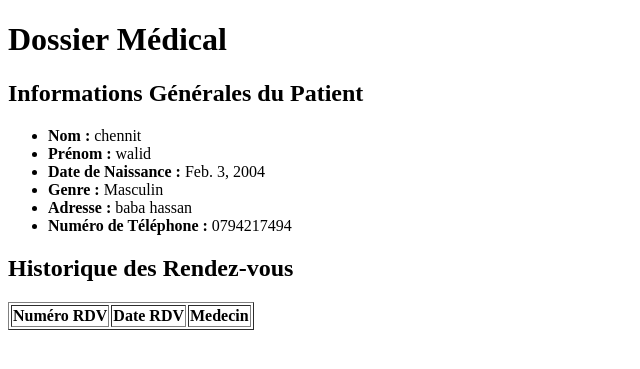
After one commit to Ramskyii/Projet_SI_Django, a Django app: page /dossier_medical/1/ in a window 1280 px wide. The commit adds this page. Shown: the top 369 px of the page, without its empty margins (0-640 px from the left). Run offline with Django 5.2, Linux system fonts and the light colour scheme; data comes from the database, SQL or seed files in the repository; both versions use the stored data as it was after the commit; lists and menus that the app fills with data are empty.

Commit message:
j'ai pas encre finis le dossier

```diff
--- a/Projet/app1/forms.py
+++ b/Projet/app1/forms.py
@@ -2,7 +2,7 @@ from django import forms
 from .models import Patient
 from .models import Medecin
 from .models import RendezVous
-
+from .models import Dossier
 
 class PatientForm(forms.ModelForm) :
     class Meta:
@@ -13,6 +13,11 @@ class PatientForm(forms.ModelForm) :
 class MedecinForm(forms.ModelForm) :
     class Meta :
         model = Medecin
+        fields = '__all__'
+
+class DossierForm(forms.ModelForm):
+    class Meta:
+        model = Dossier
         fields = '__all__'
 
 
--- a/Projet/app1/models.py
+++ b/Projet/app1/models.py
@@ -16,6 +16,9 @@ class Patient(models.Model) :
     Genre = models.CharField(max_length = 1,choices = choix_genre)
     def delete(self):
         return super().delete()
+
+    def rendezvous_set(self):
+        return RendezVous.objects.filter(Num_p=self)
 
 class Medecin(models.Model) :
     Num_M = models.AutoField(primary_key=True)
--- /dev/null
+++ b/Projet/app1/templates/dossier_medical.html
@@ -0,0 +1,44 @@
+<!DOCTYPE html>
+<html lang="en">
+<head>
+    <meta charset="UTF-8">
+    <meta name="viewport" content="width=device-width, initial-scale=1.0">
+    <title>Dossier Médical</title>
+</head>
+<body>
+
+<h1>Dossier Médical</h1>
+<h2>Informations Générales du Patient</h2>
+<ul>
+    <li><strong>Nom :</strong> {{ dossier_medical.Num_Patient.Nom_P }}</li>
+    <li><strong>Prénom :</strong> {{ dossier_medical.Num_Patient.Prenom_P }}</li>
+    <li><strong>Date de Naissance :</strong> {{ dossier_medical.Num_Patient.DateNaissance }}</li>
+    <li><strong>Genre :</strong> {{ dossier_medical.Num_Patient.get_Genre_display }}</li>
+    <li><strong>Adresse :</strong> {{ dossier_medical.Num_Patient.Adresse_P }}</li>
+    <li><strong>Numéro de Téléphone :</strong> {{ dossier_medical.Num_Patient.Telephone_P }}</li>
+</ul>
+<h2>Historique des Rendez-vous</h2>
+
+<table border="1">
+    <thead>
+        <tr>
+            <th>Numéro RDV</th>
+            <th>Date RDV</th>
+            <th>Medecin</th>
+        </tr>
+    </thead>
+    <tbody>
+        {% for rendezvous in Dossier.Num_Patient.rendezvous_set.all %}
+            <tr>
+                <td>{{ rendezvous.Num_rdv }}</td>
+                <td>{{ rendezvous.Date_rdv }}</td>
+                <td>{{ rendezvous.Num_M}}</td>
+            </tr>
+        {% endfor %}
+    </tbody>
+</table>
+
+
+
+</body>
+</html>
--- a/Projet/app1/templates/liste_patients.html
+++ b/Projet/app1/templates/liste_patients.html
@@ -36,6 +36,12 @@
                 <td>
                     <a href="{% url 'supprimer_patient' pk=patient.Num_P %}"><button>Supprimer</button></a>
                 </td>
+                <td>
+                    <a href="{% url 'Dossier_medical' patient_id=patient.Num_P %}">Voir Dossier</a>
+
+
+
+                </td>
 
             </tr>
         {% endfor %}
--- a/Projet/app1/urls.py
+++ b/Projet/app1/urls.py
@@ -14,6 +14,7 @@ from .views import prefillPatient
 from .views import supprimer_patient
 from .views import supprimer_medecin
 from .views import prefillMedecin
+from .views import Dossier_medical
 
 
 urlpatterns = [
@@ -31,7 +32,7 @@ urlpatterns = [
     path('prefill_patient/<int:pk>/', prefillPatient, name='prefill_patient'),
     path('supprimer_patient/<int:pk>/',supprimer_patient,name='supprimer_patient'),
 
-
+    path('dossier_medical/<int:patient_id>/', Dossier_medical, name='Dossier_medical'),
     path('supprimer_medecin/<int:pk>/',supprimer_medecin,name='supprimer_medecin'),
     path('prefillMedecin/<int:pk>/', prefillMedecin, name='prefillMedecin'),
 ]
--- a/Projet/app1/views.py
+++ b/Projet/app1/views.py
@@ -7,6 +7,8 @@ from .forms import RendezVousForm
 from .models import RendezVous
 from .models import Salle
 from django.contrib.auth import authenticate, login
+from .models import Dossier
+from .forms import DossierForm
 
 def page_authentification(request):
     if request.method == 'POST':
@@ -16,9 +18,9 @@ def page_authentification(request):
 
         if user is not None:
             login(request, user)
-            return redirect('Home')  # Remplacez 'dashboard' par le nom de votre vue de tableau de bord
+            return redirect('Home')
         else:
-            # Gestion de l'erreur d'authentification (peut être personnalisée)
+
             error_message = "Identifiant ou mot de passe incorrect."
 
     return render(request, 'page_authentification.html', locals())
@@ -49,10 +51,6 @@ def prefillPatient(request, pk):
     context = {'form': form}
     return render(request, 'ajouter_patient.html', context)
 
-
-
-
-
 def ajouter_patient(request):
     patient_to_update = request.session.pop('patient_to_update', None)
 
@@ -77,6 +75,25 @@ def supprimer_patient(request, pk):
     patient = Patient.objects.get(Num_P=pk)
     patient.delete()
     return redirect('liste_patients')
+
+
+def Dossier_medical(request, patient_id):
+
+    patient = get_object_or_404(Patient, Num_P=patient_id)
+
+
+    dossier, created = Dossier.objects.get_or_create(Num_Patient=patient)
+
+    if request.method == 'POST':
+
+        form = DossierForm(request.POST, instance=dossier)
+        if form.is_valid():
+            form.save()
+            return redirect('dossier_medical', patient_id=patient.id)
+    else:
+        form = DossierForm(instance=dossier)
+
+    return render(request, 'dossier_medical.html', {'form': form, 'dossier_medical': dossier})
 
 def liste_medecins(request):
     query = request.GET.get('q')
```
Also changed, not shown: Projet/db.sqlite3.
